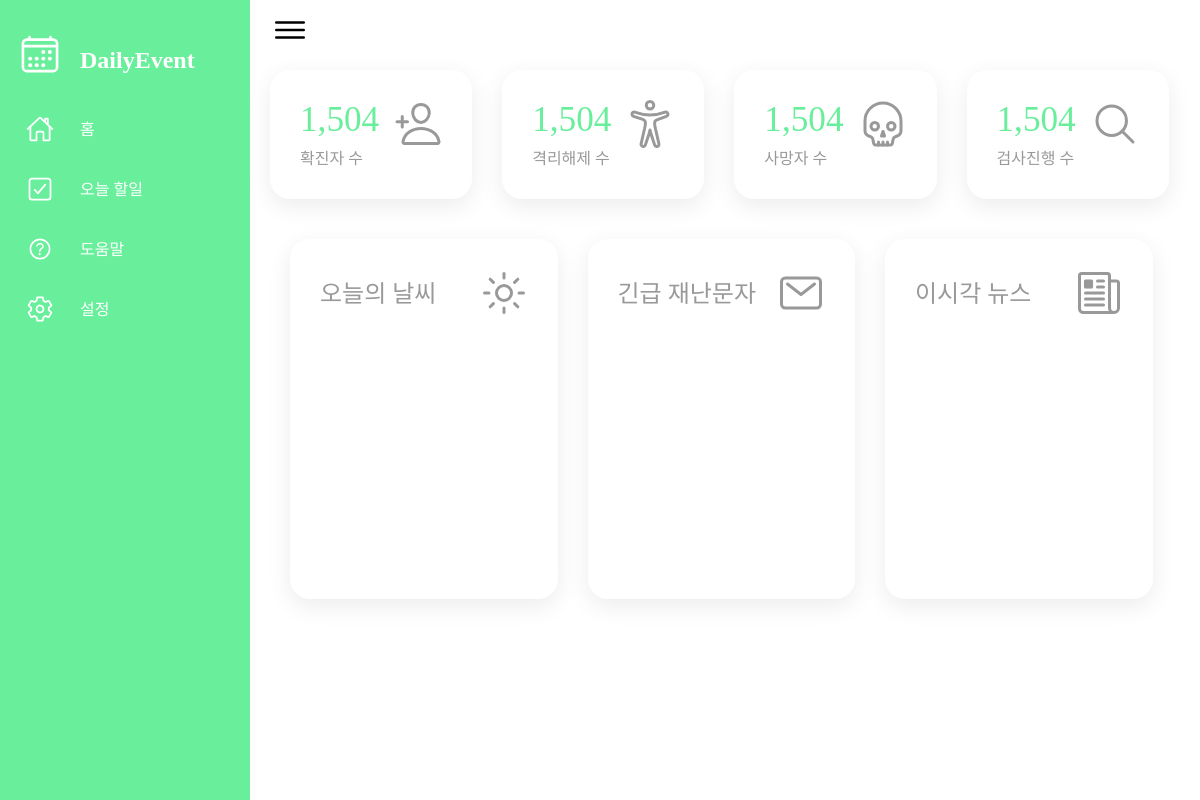
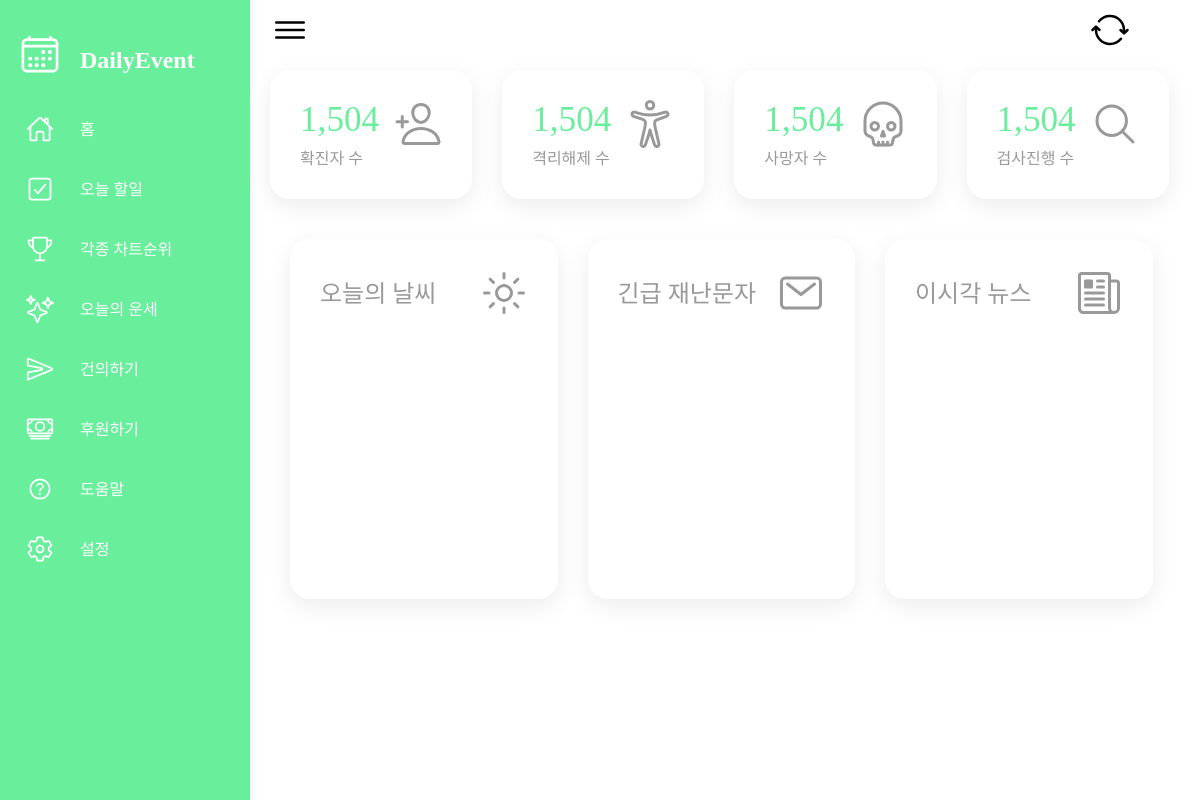
Before and after one commit to khjkr/DailyEvent, an Electron app: page index.html in a window 1200 px wide. Shown: the top 800 px of the page. Drawn offline with nearby package versions, Linux system fonts and the light colour scheme.

Commit message:
refresh & add more menu

```diff
--- a/asset/css/style.css
+++ b/asset/css/style.css
@@ -172,6 +172,17 @@ body {
   cursor: pointer;
 }
 
+.refresh {
+  position: relative;
+  width: 60px;
+  height: 60px;
+  display: flex;
+  justify-content: center;
+  align-items: center;
+  font-size: 2.5em;
+  cursor: pointer;
+}
+
 .cardBox {
   position: relative;
   left: 250px;
--- a/index.html
+++ b/index.html
@@ -31,6 +31,30 @@
           </li>
           <li>
             <a href="#">
+              <span class="icon"><ion-icon name="trophy-outline"></ion-icon></span>
+              <span class="title">각종 차트순위</span>
+            </a>
+          </li>
+          <li>
+            <a href="#">
+              <span class="icon"><ion-icon name="sparkles-outline"></ion-icon></span>
+              <span class="title">오늘의 운세</span>
+            </a>
+          </li>
+          <li>
+            <a href="#">
+              <span class="icon"><ion-icon name="send-outline"></ion-icon></span>
+              <span class="title">건의하기</span>
+            </a>
+          </li>
+          <li>
+            <a href="#">
+              <span class="icon"><ion-icon name="cash-outline"></ion-icon></span>
+              <span class="title">후원하기</span>
+            </a>
+          </li>
+          <li>
+            <a href="#">
               <span class="icon"><ion-icon name="help-circle-outline"></ion-icon></span>
               <span class="title">도움말</span>
             </a>
@@ -49,6 +73,9 @@
         <div class="topbar">
           <div class="toggle">
             <ion-icon name="menu-outline"></ion-icon>
+          </div>
+          <div class="refresh">
+            <ion-icon name="sync-outline"></ion-icon>
           </div>
         </div>
       </div>
@@ -129,10 +156,15 @@
       let toggle = document.querySelector('.toggle')
       let navigation = document.querySelector('.navigation')
       let main = document.querySelector('.main')
+      let refresh = document.querySelector('.refresh')
 
       toggle.onclick = function() {
         navigation.classList.toggle('active')
         main.classList.toggle('active')
+      }
+
+      refresh.onclick = function() {
+        location.reload(true);
       }
 
 
```
